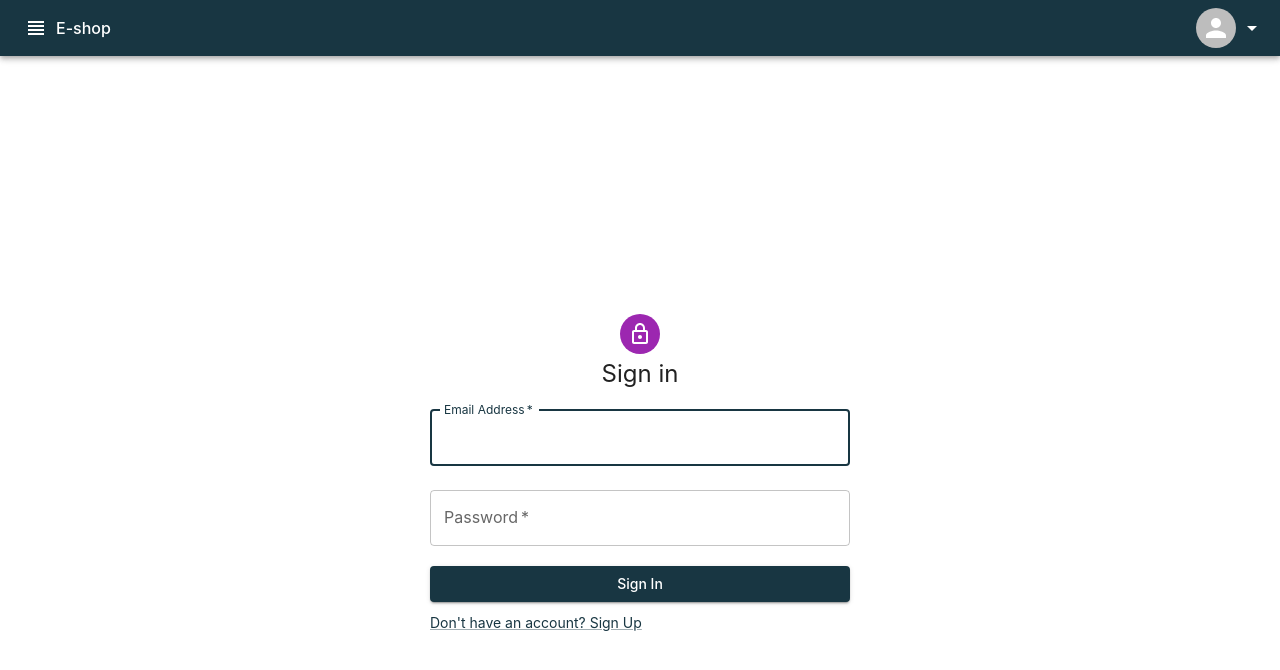
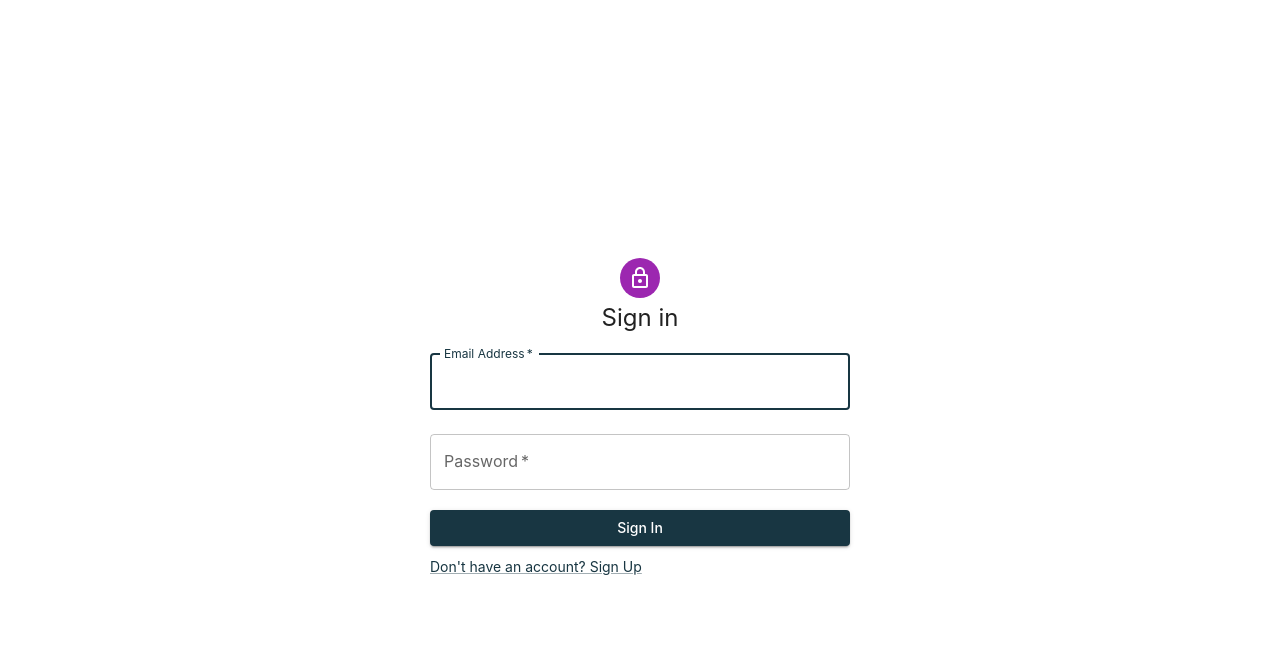
Before and after one commit to Leambr/e-shop-firebase, a React (Vite) app: page / in a window 1280 px wide. Shown: the top 670 px of the page. Built offline with nearby package versions, Linux system fonts and the light colour scheme; no server answers; the database is empty; sample sign-in values are in the browser's storage.

Commit message:
refactor: fix navbar display on sign in

```diff
--- a/src/layout/layout.tsx
+++ b/src/layout/layout.tsx
@@ -12,8 +12,9 @@ export const Layout = () => {
     const shouldDisplayNavbar =
         token &&
         location.pathname !== '/seller/sign-up' &&
-        location.pathname !== '/customer/sign-up';
-
+        location.pathname !== '/customer/sign-up' &&
+        location.pathname !== '/' &&
+        location.pathname !== '/sign-in';
     return (
         <ThemeProvider theme={theme}>
             <CssBaseline />
```
